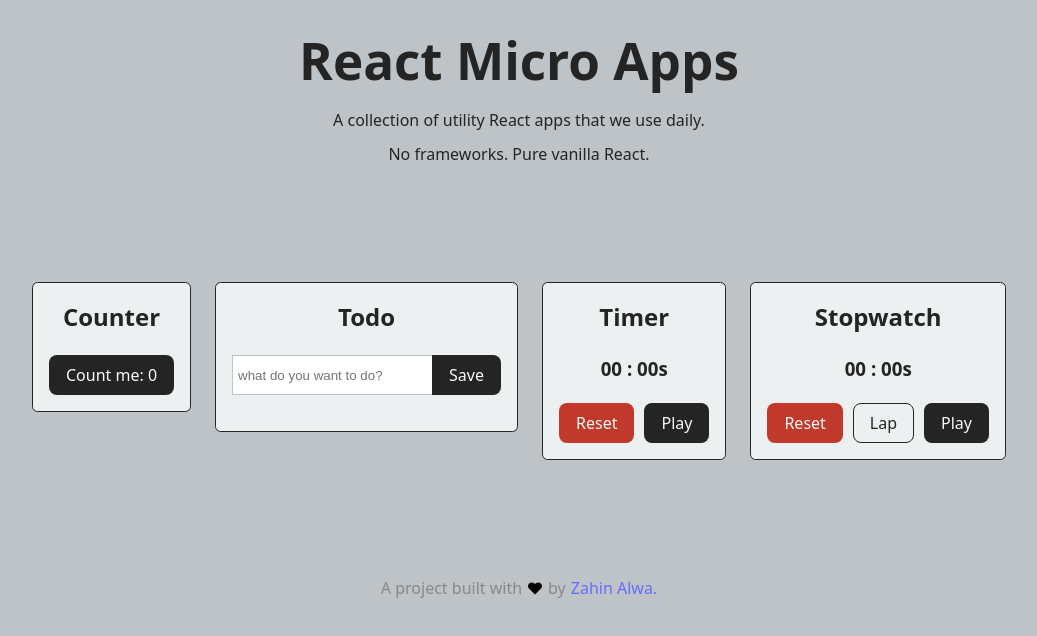
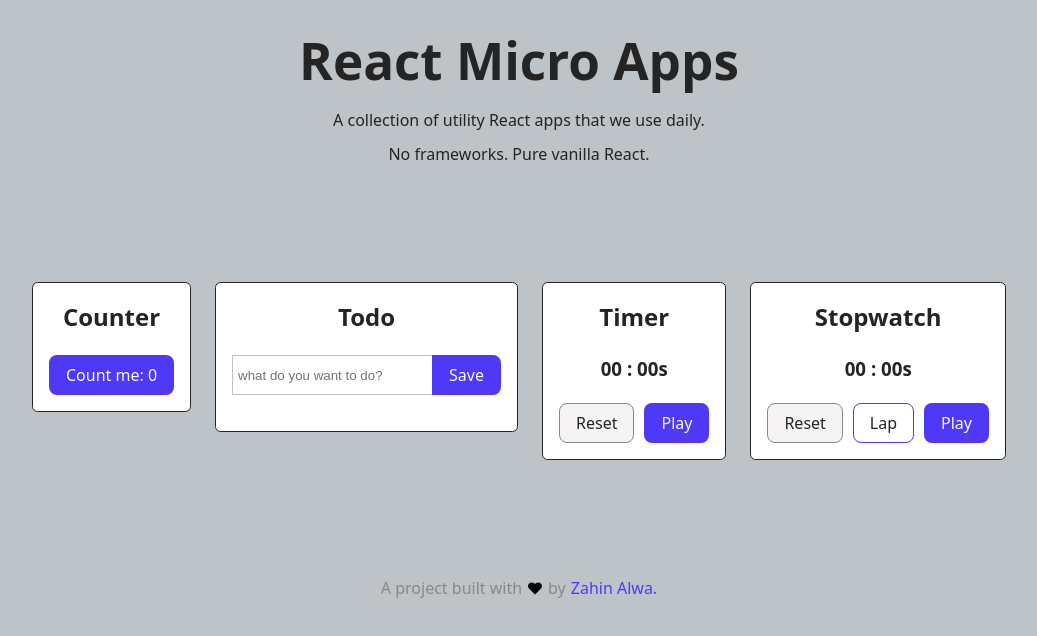
Before and after one commit to Zahinize/react-micro-apps, a React (Vite) app: page / in a window 1280 px wide. Shown: the top 636 px of the page, without its empty margins (121-1158 px from the left). Built offline with nearby package versions, Linux system fonts and the light colour scheme.

Commit message:
[Changes] Improved color theme

```diff
--- a/src/index.css
+++ b/src/index.css
@@ -1,12 +1,14 @@
 :root {
   --primary-color: #242424;
   --primary-bg: #bdc3c7;
-  --secondary-bg: #ecf0f1;
   --light-color: #888;
-  --link-color: #646cff;
-  --link-hover-color: #535bf2;
+  --theme-color: #4f39f6;
+  --theme-hover-color: #432dd7;
+  --theme-light-color: #f6f3f4;
+  --theme-light-hover-color: #ebe6e7;
   --alert-color: #c0392b;
   --success-color: #27ae60;
+
   --input-height: 40px;
   --input-width: 200px;
 
@@ -32,11 +34,12 @@
 }
 a {
   font-weight: 500;
-  color: var(--link-color);
+  color: var(--theme-color);
   text-decoration: inherit;
+  transition: all .25s;
 }
 a:hover {
-  color: var(--link-hover-color);
+  color: var(--theme-hover-color);
 }
 body {
   margin: 0;
@@ -51,23 +54,30 @@ h1 {
 button {
   border-radius: 8px;
   border: 1px solid transparent;
-  background-color: var(--primary-color);
+  background-color: var(--theme-color);
   color: #f9f9f9;
   cursor: pointer;
   padding: 0.5em 1em;
   font-size: 1em;
   font-weight: 500;
   font-family: inherit;
-  transition: border-color 0.25s;
+  transition: all 0.25s;
+}
+button:hover {
+  background-color: var(--theme-hover-color);
 }
 button.outline {
   background: transparent;
-  border: 1px solid var(--primary-color);
+  border: 1px solid var(--theme-color);
   color: 1px solid var(--primary-color);
 }
 button.alert {
-  background: var(--alert-color);
-  color: var(#fff);
+  background: var(--theme-light-color);
+  border-color: var(--light-color);
+  color: var(--primary-color);
+}
+button.alert:hover {
+  background: var(--theme-light-hover-color);
 }
 
 /** Flex Utilities **/
@@ -158,7 +168,7 @@ button.alert {
 .card {
   border: 1px solid var(--primary-color);
   border-radius: 0.35em;
-  background: var(--secondary-bg);
+  background: #fff;
   padding: 1em;
 }
 /** Input Group component: Input + Button **/
```
